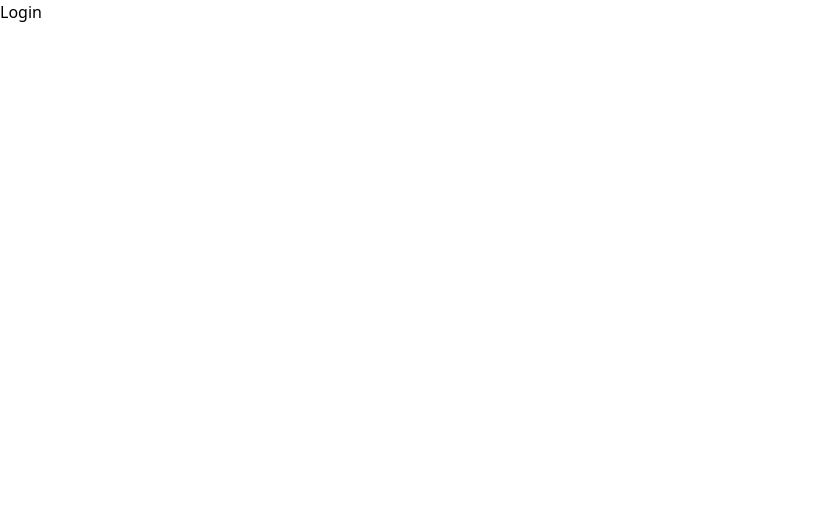
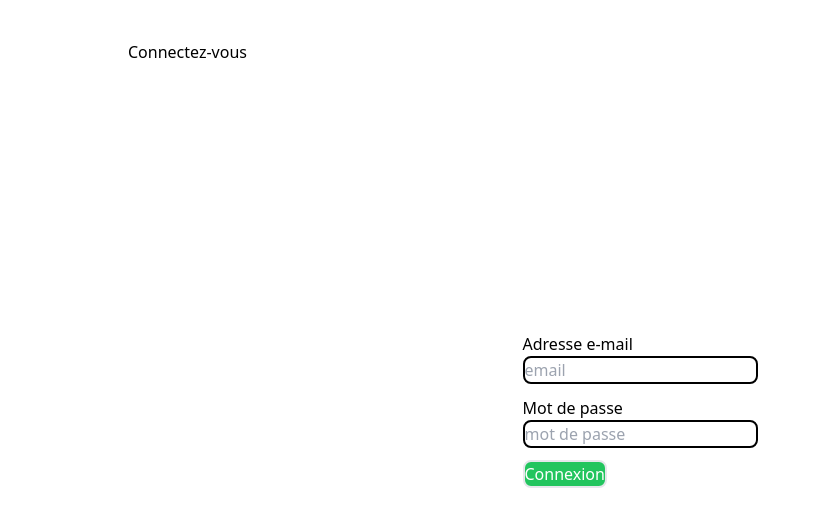
Before and after one commit to DavyR01/hackathon2, a React (Vite) app in the folder frontend/: page /login in a window 1280 px wide. Shown: the top 526 px of the page, without its empty margins (0-820 px from the left). Built offline with nearby package versions, Linux system fonts and the light colour scheme.

Commit message:
css login fonctionnel

```diff
--- a/frontend/src/pages/Login.jsx
+++ b/frontend/src/pages/Login.jsx
@@ -1,7 +1,39 @@
 import React from "react";
 
 function Login() {
-  return <div>Login</div>;
+  return (
+    <div className="h-screen flex items-center justify-center relative">
+      <div className="">
+        <h1 className="text-center absolute top-10 left-32">Connectez-vous</h1>
+        <form className="m-auto mt-5">
+          <div className="mb-3">
+            <p>Adresse e-mail</p>
+            <input
+              type="email"
+              placeholder="email"
+              className="form-control border-solid border-black border-2 rounded-lg"
+              id="email"
+            />
+          </div>
+          <div className="mb-3">
+            <p>Mot de passe</p>
+            <input
+              type="password"
+              placeholder="mot de passe"
+              className="form-control border-solid border-black border-2 rounded-lg"
+              id="password"
+            />
+          </div>
+          <button
+            type="submit"
+            className="hover:bg-green-600 hover:text-white bg-green-500 text-white border-solid boder-black border-2 rounded-lg"
+          >
+            Connexion
+          </button>
+        </form>
+      </div>
+    </div>
+  );
 }
 
 export default Login;
```
